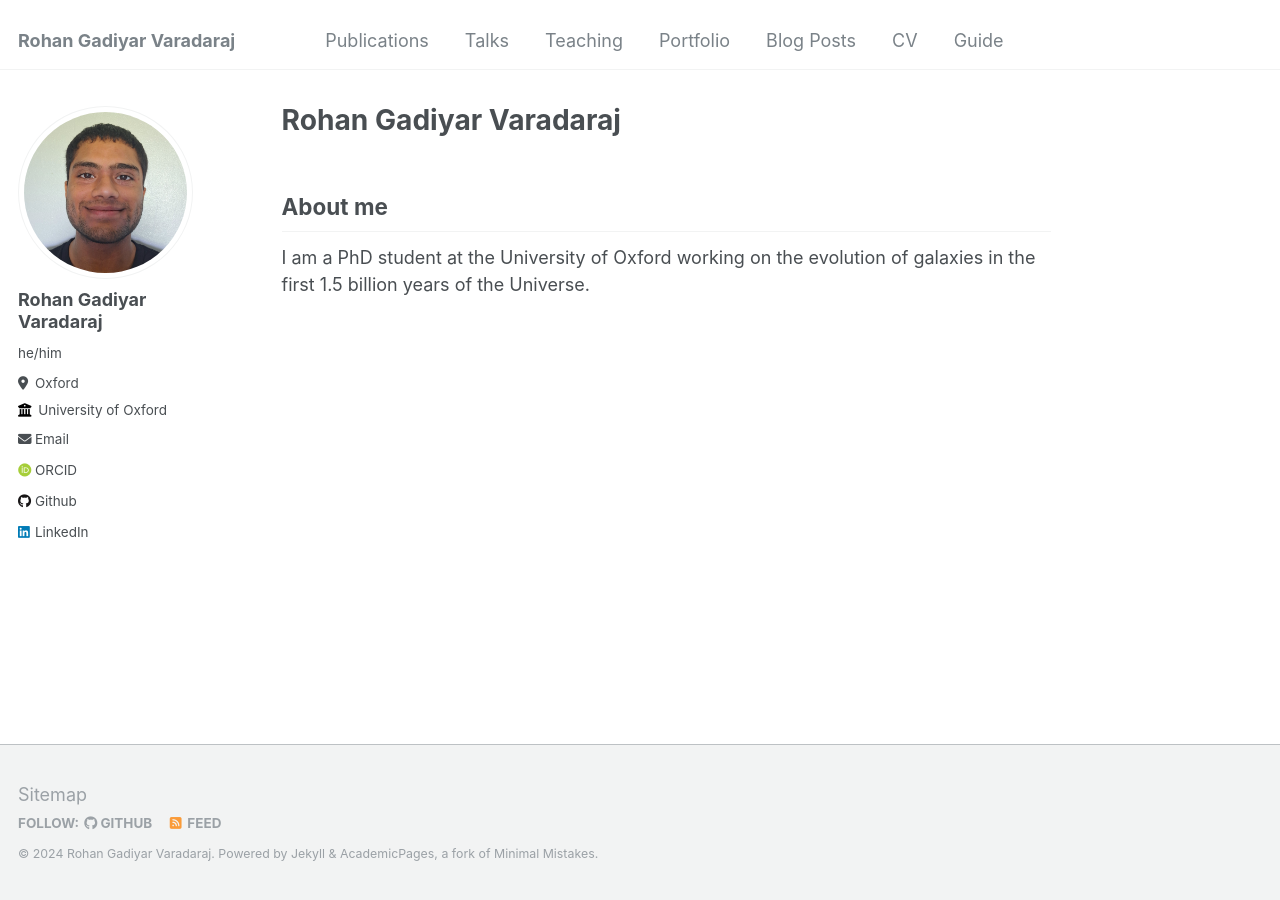
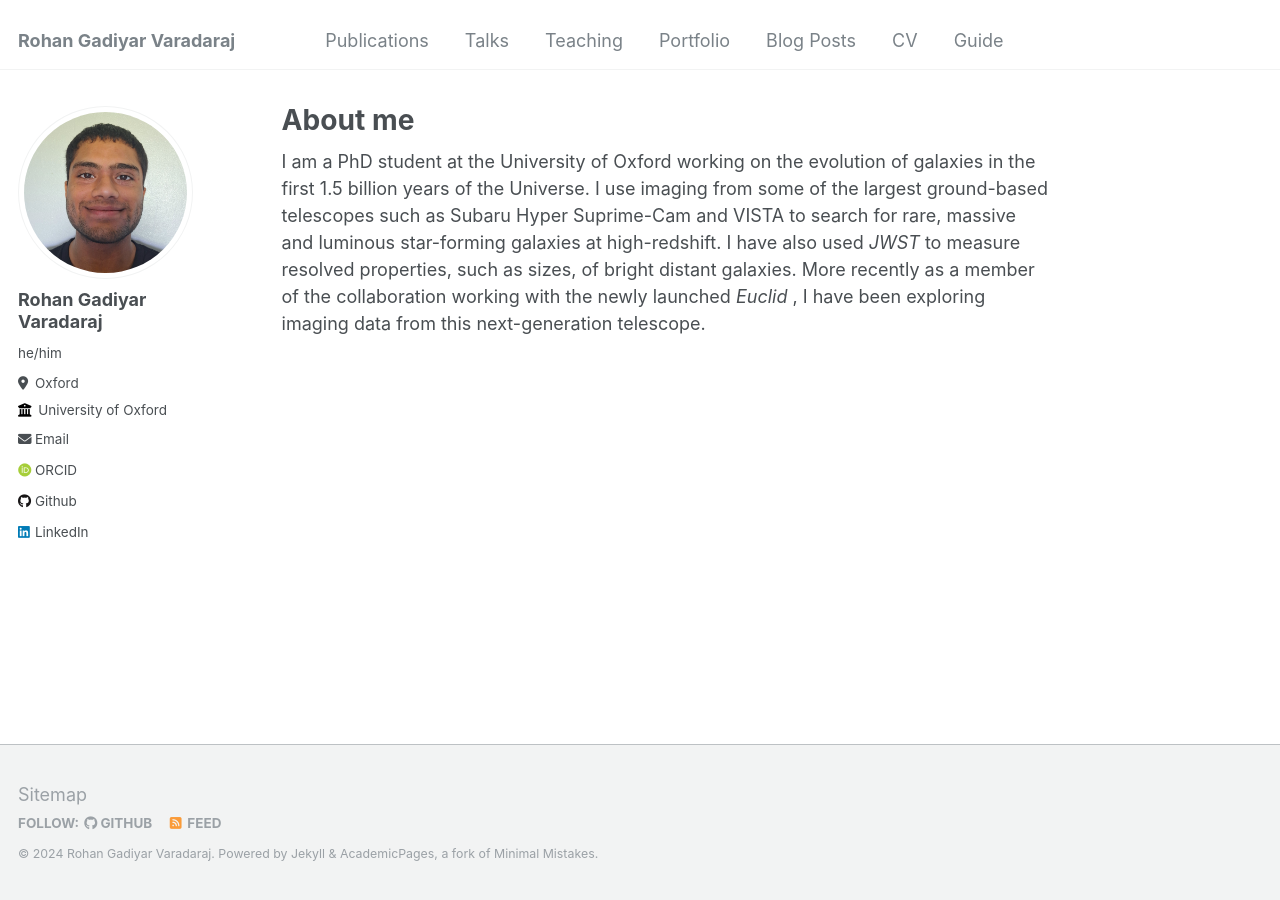
Before and after one commit to RohanVaradaraj/RohanVaradaraj.github.io, a Jekyll site: the page built from _pages/about.md, in a window 1280 px wide. Built offline with Jekyll 4.4.1, drawn with Linux system fonts in a browser that asks for light colours; some web fonts are replaced.

Commit message:
Update about.md

```diff
--- a/_pages/about.md
+++ b/_pages/about.md
@@ -1,12 +1,10 @@
 ---
 permalink: /
-title: "Rohan Gadiyar Varadaraj"
+title: "About me"
 author_profile: true
 redirect_from:
   - /about/
   - /about.html
 ---
 
-## About me
-
-I am a PhD student at the University of Oxford working on the evolution of galaxies in the first 1.5 billion years of the Universe.
+I am a PhD student at the University of Oxford working on the evolution of galaxies in the first 1.5 billion years of the Universe. I use imaging from some of the largest ground-based telescopes such as Subaru Hyper Suprime-Cam and VISTA to search for rare, massive and luminous star-forming galaxies at high-redshift. I have also used <em> JWST </em> to measure resolved properties, such as sizes, of bright distant galaxies. More recently as a member of the collaboration working with the newly launched <em> Euclid </em>, I have been exploring imaging data from this next-generation telescope.
```
